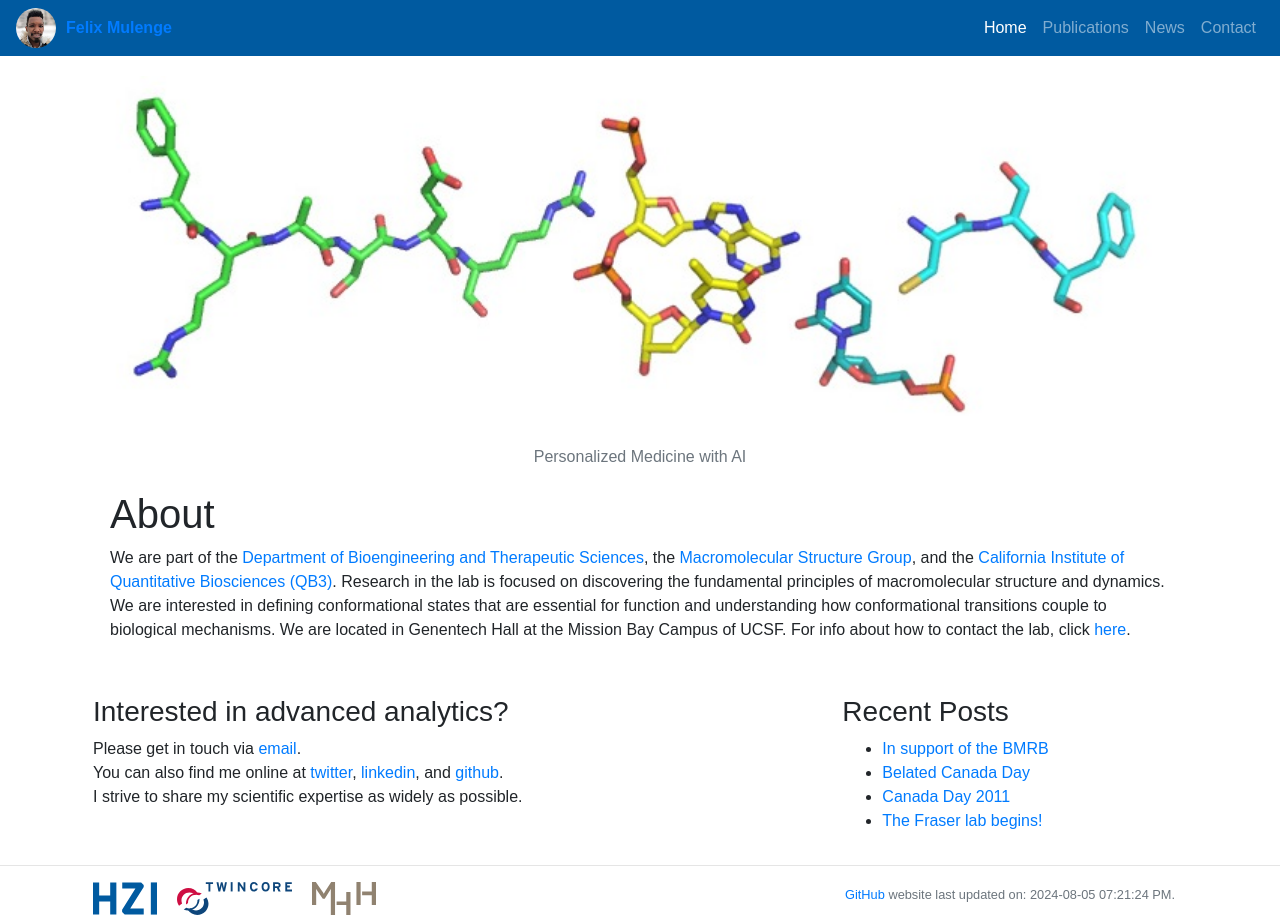
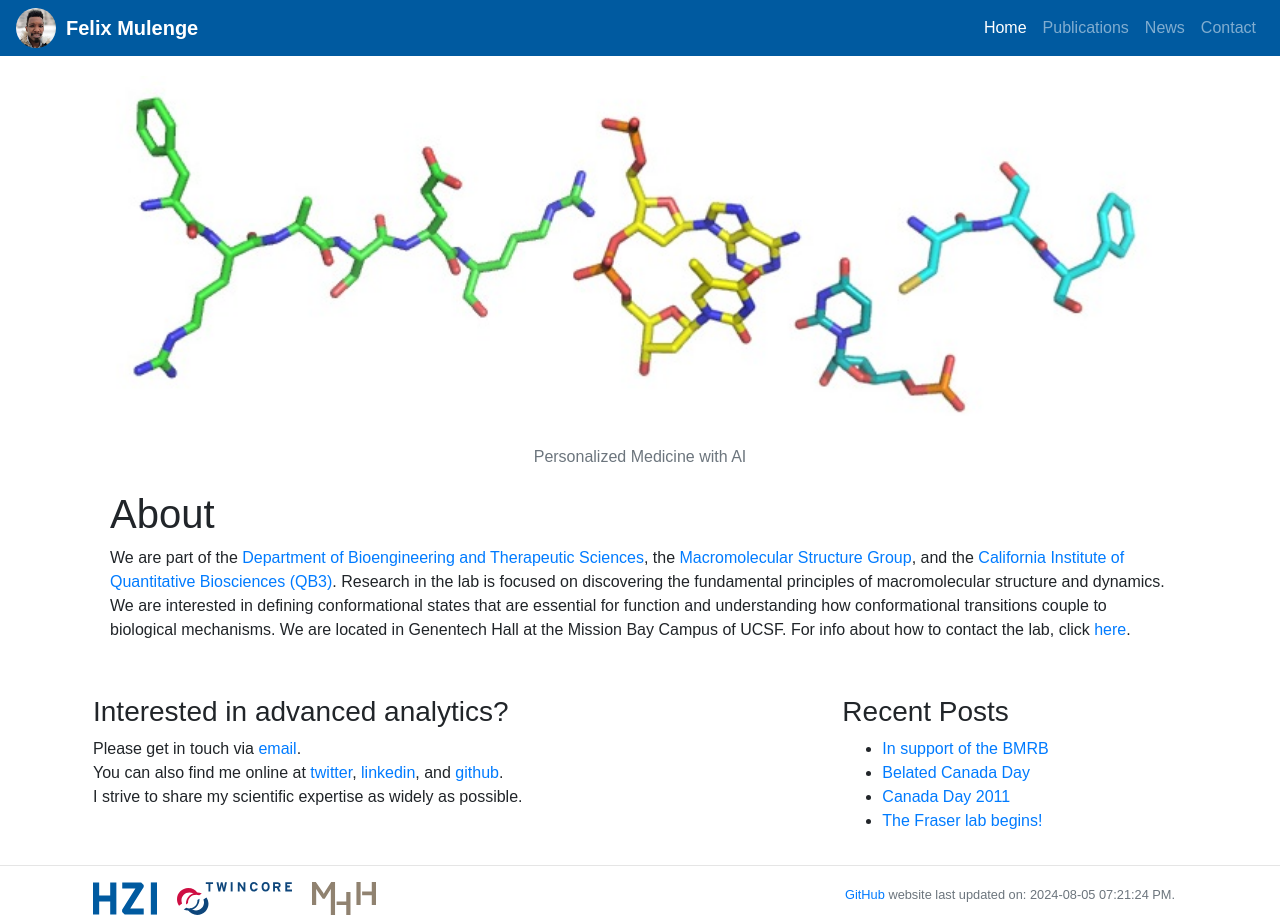
Before and after one commit to fmulenge/fmulenge.github.io, a Jekyll site: the page built from index.md, in a window 1280 px wide. Built offline with Jekyll 4.4.1, drawn with Linux system fonts in a browser that asks for light colours.

Commit message:
Update header.html

```diff
--- a/_includes/header.html
+++ b/_includes/header.html
@@ -24,12 +24,10 @@
     <!-- Static navbar -->
     <nav class="navbar navbar-expand-lg navbar-dark" style="background-color: #005AA0">
         <a href="#"><img class="avatar" src="/static/img/logo/host_logo.jpg" style="margin-right:10px" alt=""></a>
-        <a class="navbar-brand-name" style="font-weight:bold" href="/">{{site.name}}</a>
-      <div class="navbar-brand">
+        <a class="navbar-brand" style="font-weight:bold" href="/">{{site.name}}</a>
         <button type="button" class="navbar-toggler" data-toggle="collapse" data-target="#navbarContent" aria-controls="navbarContent" aria-expanded="false" aria-label="Toggle navigation">
           <span class="navbar-toggler-icon"></span>
         </button>
-      </div>
       <div class="navbar-collapse collapse" id="navbarContent">
           <ul class="navbar-nav ml-auto">
             {% for link in site.data.navigation %}
```
